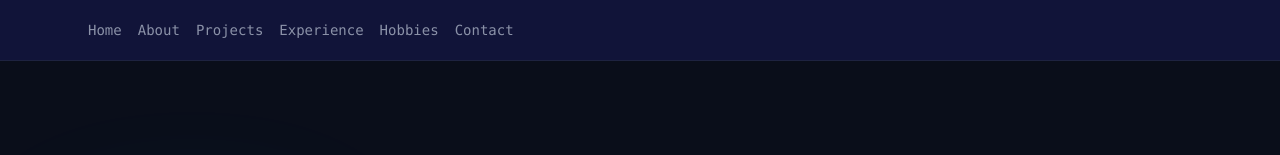
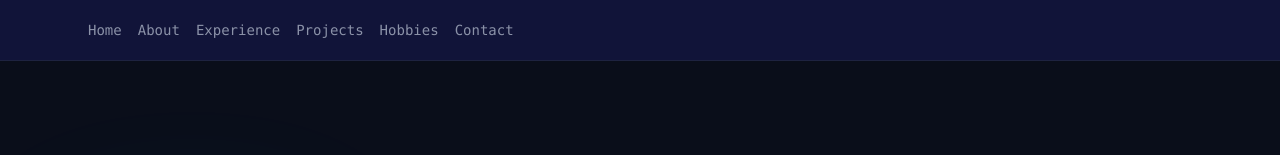
Before and after one commit to Zachary-Levesque/Portfolio, a Next.js app: page / in a window 1280 px wide. Shown: the top 155 px of the page. Built offline with nearby package versions, Linux system fonts and the light colour scheme.

Commit message:
Update nav.tsx

```diff
--- a/components/nav.tsx
+++ b/components/nav.tsx
@@ -3,8 +3,8 @@ import Link from "next/link";
 const navItems = [
   { label: "Home", href: "/" },
   { label: "About", href: "/about" },
+  { label: "Experience", href: "/experience" },
   { label: "Projects", href: "/projects" },
-  { label: "Experience", href: "/experience" },
   { label: "Hobbies", href: "/hobbies" },
   { label: "Contact", href: "/contact" }
 ];
```
